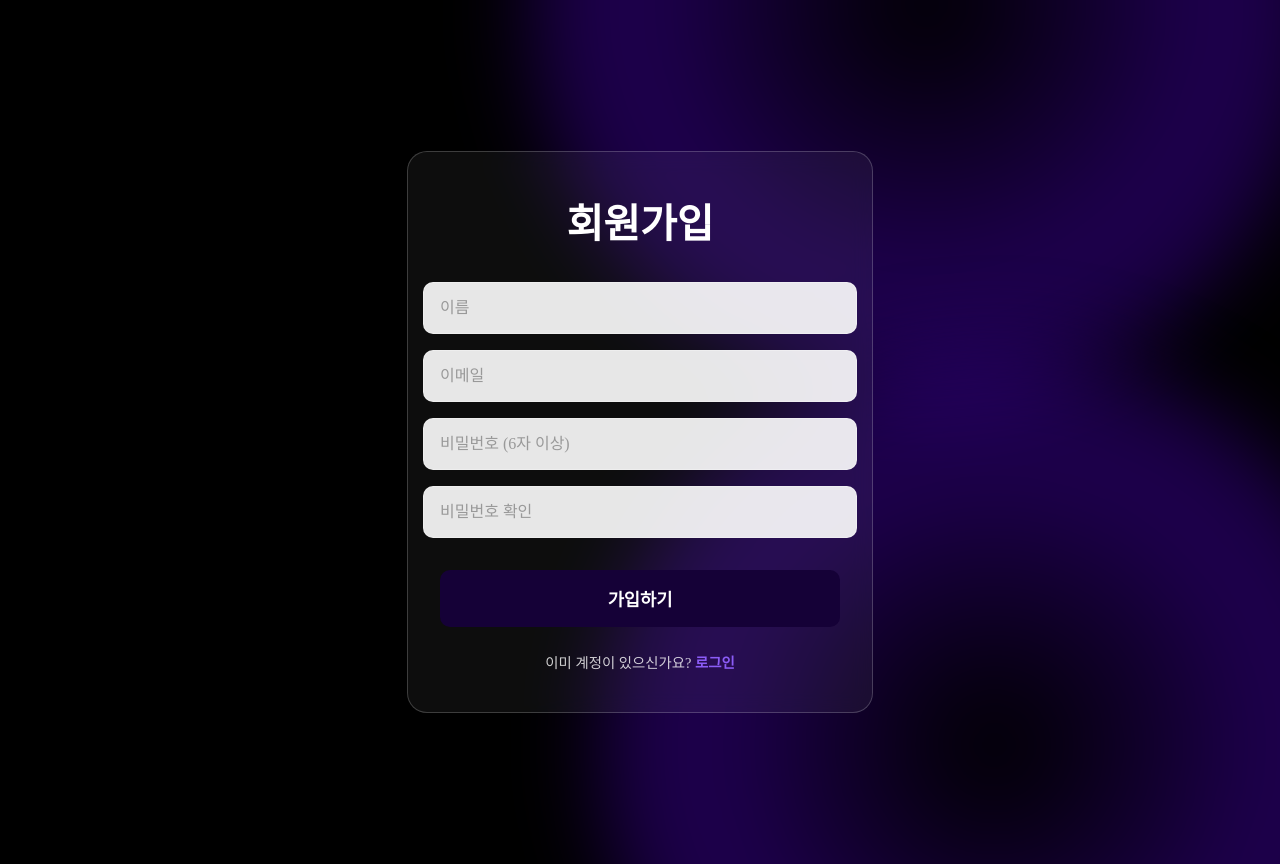
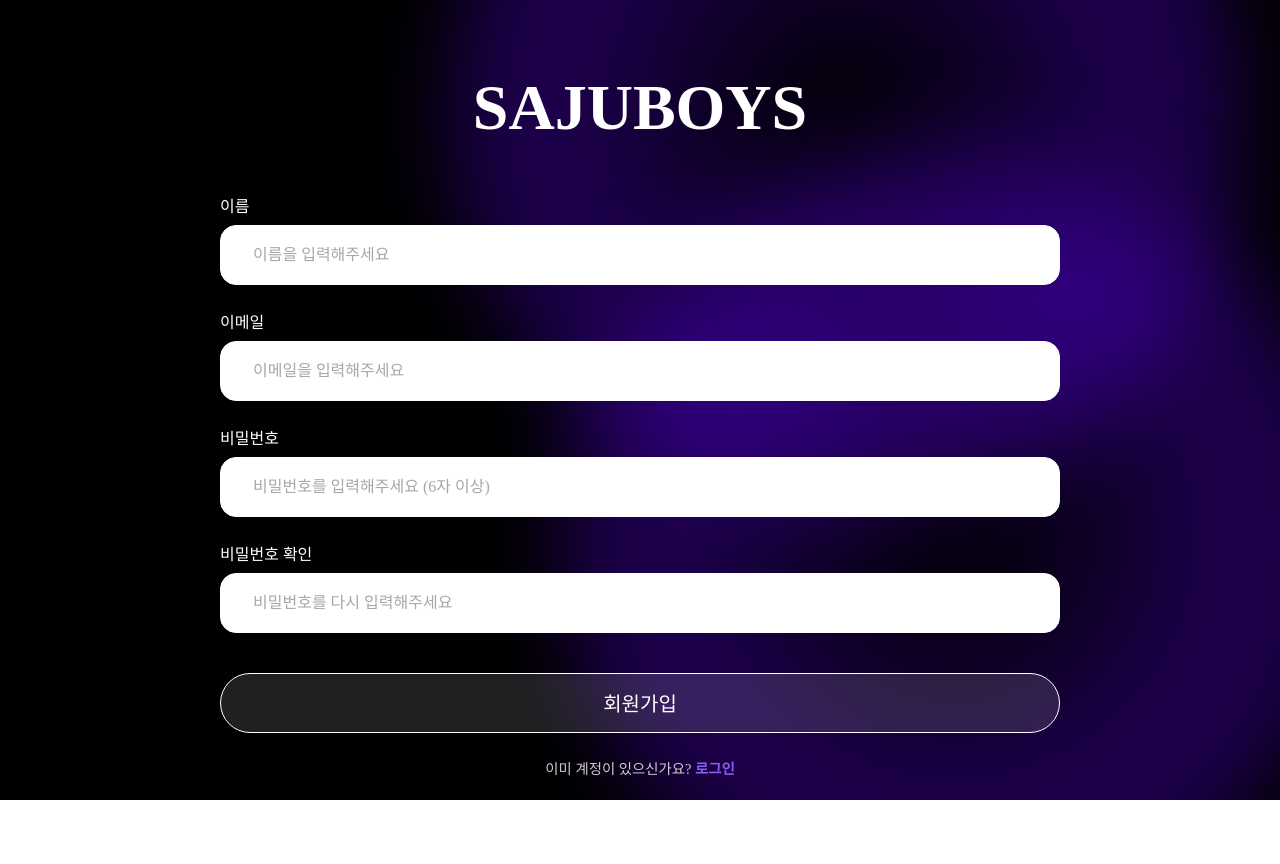
Before and after one commit to hjzhhhj/SAJUBOYS, a React (Vite) app in the folder frontend/: page /signup in a window 1280 px wide. After the commit the page ends 800 px from the top, so only its background shows below. Built offline with nearby package versions, Linux system fonts and the light colour scheme.

Commit message:
[Fix] :: 디자인 개선

```diff
--- a/frontend/src/pages/Login.jsx
+++ b/frontend/src/pages/Login.jsx
@@ -68,63 +68,84 @@ const GradientCircle2 = styled.div`
   filter: blur(40px);
 `
 
+const ContentWrapper = styled.div`
+  display: flex;
+  flex-direction: column;
+  align-items: center;
+  justify-content: center;
+  position: relative;
+  z-index: 1;
+  margin-top: 3rem;
+`
+
 const LoginForm = styled.form`
   display: flex;
   flex-direction: column;
   align-items: center;
-  background: rgba(255, 255, 255, 0.05);
-  backdrop-filter: blur(10px);
-  border: 1px solid rgba(255, 255, 255, 0.2);
-  border-radius: 20px;
-  padding: 3rem 2rem;
-  width: 400px;
-  z-index: 1;
+  width: 840px;
 `
 
 const Title = styled.h1`
   color: white;
-  font-size: 2.5rem;
-  font-weight: 700;
-  margin-bottom: 2rem;
+  font-size: 4rem;
+  font-weight: 900;
+  margin-bottom: 3rem;
+`
+
+const InputWrapper = styled.div`
+  display: flex;
+  flex-direction: column;
+  margin-bottom: 1.5rem;
+  width: 100%;
+`
+
+const Label = styled.label`
+  color: white;
+  font-size: 1rem;
+  margin-bottom: 0.5rem;
 `
 
 const Input = styled.input`
+  color: gray;
+  background-color: #ffffff;
+  border: 1px solid #ffffff;
+  border-radius: 16px;
+  font-size: 1rem;
+  cursor: pointer;
+  margin-bottom: 0;
   width: 100%;
-  padding: 1rem;
-  margin-bottom: 1rem;
-  background-color: rgba(255, 255, 255, 0.9);
-  border: 1px solid rgba(255, 255, 255, 0.3);
-  border-radius: 10px;
-  font-size: 1rem;
-  color: #333;
+  padding: 1.25rem 2rem;
+  box-sizing: border-box;
 
   &::placeholder {
-    color: #999;
+    color: #a7a7a7;
   }
 
   &:focus {
     outline: none;
-    border-color: #150137;
     background-color: white;
   }
 `
 
 const Button = styled.button`
+  background-color: #ffffff20;
+  color: white;
+  border: 1px solid #ffffff;
+  border-radius: 100px;
+  font-size: 1.25rem;
+  cursor: pointer;
+  margin-top: 1rem;
   width: 100%;
-  padding: 1rem;
-  margin-top: 1rem;
-  background-color: #150137;
-  color: white;
-  border: none;
-  border-radius: 10px;
-  font-size: 1.1rem;
-  font-weight: 600;
-  cursor: pointer;
+  height: 3.75rem;
   transition: all 0.3s ease;
 
   &:hover {
-    background-color: #1e0250;
-    transform: translateY(-2px);
+    background: #ffffff30;
+  }
+
+  &:disabled {
+    opacity: 0.6;
+    cursor: not-allowed;
   }
 `
 
@@ -188,30 +209,38 @@ function Login() {
     <Container>
       <GradientCircle1 />
       <GradientCircle2 />
+      <ContentWrapper>
+        <Title>SAJUBOYS</Title>
         <LoginForm onSubmit={handleSubmit}>
-        <Title>로그인</Title>
           {error && <ErrorMessage>{error}</ErrorMessage>}
+          <InputWrapper>
+            <Label>이메일</Label>
             <Input
               type="email"
               name="email"
-          placeholder="이메일"
+              placeholder="이메일을 입력해주세요"
               value={formData.email}
               onChange={handleChange}
             />
+          </InputWrapper>
+          <InputWrapper>
+            <Label>비밀번호</Label>
             <Input
               type="password"
               name="password"
-          placeholder="비밀번호"
+              placeholder="비밀번호를 입력해주세요"
               value={formData.password}
               onChange={handleChange}
             />
+          </InputWrapper>
           <Button type="submit" disabled={loading}>
             {loading ? '로그인 중...' : '로그인'}
           </Button>
           <LinkText>
-          계정이 없으신가요? <Link to="/signup">회원가입</Link>
+            계정이 없으신가요? <Link to="/signup">회원가입하기</Link>
           </LinkText>
         </LoginForm>
+      </ContentWrapper>
     </Container>
   )
 }
--- a/frontend/src/pages/SajuInput.jsx
+++ b/frontend/src/pages/SajuInput.jsx
@@ -1,6 +1,7 @@
 import { useState } from 'react'
 import { useNavigate } from 'react-router-dom'
 import { useSaju } from '../context/SajuContext'
+import { useAuth } from '../context/AuthContext'
 import styled, { keyframes } from 'styled-components'
 import DatePicker from 'react-datepicker'
 import 'react-datepicker/dist/react-datepicker.css'
@@ -89,6 +90,13 @@ const Title = styled.h1`
   margin-bottom: 2rem;
 `
 
+const InputWrapper = styled.div`
+  display: flex;
+  flex-direction: column;
+  margin-bottom: 1.5rem;
+  width: 840px;
+`
+
 const Input = styled.input`
   color: gray;
   background-color: #ffffff;
@@ -100,13 +108,6 @@ const Input = styled.input`
   width: 100%;
   padding: 1.25rem 2rem;
   box-sizing: border-box;
-`
-
-const InputWrapper = styled.div`
-  display: flex;
-  flex-direction: column;
-  margin-bottom: 1.5rem;
-  width: 840px;
 `
 
 const Label = styled.label`
@@ -287,7 +288,8 @@ const CityInput = styled.input`
 function SajuInput() {
   const navigate = useNavigate()
   const { calculateSaju, loading } = useSaju()
-  const [name, setName] = useState('')
+  const { user } = useAuth()
+  const [name, setName] = useState(user?.name || '')
   const [gender, setGender] = useState('male')
   const [calendarType, setCalendarType] = useState('solar')
   const [birthDate, setBirthDate] = useState(null)
--- a/frontend/src/pages/SajuResult.jsx
+++ b/frontend/src/pages/SajuResult.jsx
@@ -71,36 +71,35 @@ const ContentWrapper = styled.div`
   display: flex;
   flex-direction: column;
   align-items: center;
-  width: 100%;
-  max-width: 900px;
+  width: 840px;
   z-index: 1;
-  padding: 2rem;
+  margin-top: 3rem;
 `
 
 const Title = styled.h1`
   color: white;
-  font-size: 3rem;
+  font-size: 4rem;
   font-weight: 900;
   margin-bottom: 3rem;
   text-align: center;
 `
 
 const ResultCard = styled.div`
-  background: rgba(255, 255, 255, 0.05);
-  backdrop-filter: blur(10px);
-  border: 1px solid rgba(255, 255, 255, 0.2);
-  border-radius: 20px;
+  background-color: #ffffff;
+  border: 1px solid #ffffff;
+  border-radius: 16px;
   padding: 2rem;
   width: 100%;
-  margin-bottom: 2rem;
+  margin-bottom: 1.5rem;
 `
 
 const SectionTitle = styled.h2`
-  color: #8b5cf6;
+  color: #150137;
   font-size: 1.5rem;
+  font-weight: 700;
   margin-bottom: 1.5rem;
   padding-bottom: 0.5rem;
-  border-bottom: 1px solid rgba(139, 92, 246, 0.3);
+  border-bottom: 1px solid #e0e0e0;
 `
 
 const InfoGrid = styled.div`
@@ -111,11 +110,13 @@ const InfoGrid = styled.div`
 `
 
 const InfoItem = styled.div`
-  color: white;
+  color: #333;
+  font-size: 1rem;
 
   span {
-    color: rgba(255, 255, 255, 0.6);
+    color: #666;
     margin-right: 0.5rem;
+    font-weight: 600;
   }
 `
 
@@ -127,35 +128,37 @@ const PillarGrid = styled.div`
 `
 
 const Pillar = styled.div`
-  background: rgba(139, 92, 246, 0.1);
-  border: 1px solid rgba(139, 92, 246, 0.3);
-  border-radius: 15px;
+  background: #f8f8f8;
+  border: 1px solid #e0e0e0;
+  border-radius: 16px;
   padding: 1.5rem;
   text-align: center;
 `
 
 const PillarTitle = styled.h3`
-  color: #8b5cf6;
+  color: #150137;
   font-size: 1rem;
+  font-weight: 600;
   margin-bottom: 1rem;
 `
 
 const PillarContent = styled.div`
-  color: white;
+  color: #333;
   font-size: 1.8rem;
   font-weight: bold;
   margin-bottom: 0.5rem;
 `
 
 const PillarSub = styled.div`
-  color: rgba(255, 255, 255, 0.7);
+  color: #666;
   font-size: 0.9rem;
 `
 
 const Description = styled.p`
-  color: rgba(255, 255, 255, 0.8);
+  color: #333;
   line-height: 1.8;
   margin: 1rem 0;
+  font-size: 1rem;
 `
 
 const ButtonGroup = styled.div`
@@ -166,19 +169,19 @@ const ButtonGroup = styled.div`
 `
 
 const Button = styled.button`
-  background-color: ${props => props.primary ? '#150137' : 'transparent'};
+  background-color: ${props => props.primary ? '#ffffff20' : 'transparent'};
   color: white;
-  border: 1px solid ${props => props.primary ? '#150137' : '#ffffff'};
-  border-radius: 50px;
-  font-size: 1.1rem;
-  font-weight: 600;
-  padding: 1rem 2rem;
+  border: 1px solid #ffffff;
+  border-radius: 100px;
+  font-size: 1.25rem;
   cursor: pointer;
+  padding: 0 2rem;
+  height: 3.75rem;
+  min-width: 200px;
   transition: all 0.3s ease;
 
   &:hover {
-    background-color: ${props => props.primary ? '#1e0250' : 'rgba(255, 255, 255, 0.1)'};
-    transform: translateY(-2px);
+    background: #ffffff30;
   }
 `
 
--- a/frontend/src/pages/Signup.jsx
+++ b/frontend/src/pages/Signup.jsx
@@ -42,7 +42,6 @@ const Container = styled.div`
   min-height: 100vh;
   position: relative;
   overflow: hidden;
-  padding: 2rem 0;
 `
 
 const GradientCircle1 = styled.div`
@@ -69,63 +68,84 @@ const GradientCircle2 = styled.div`
   filter: blur(40px);
 `
 
+const ContentWrapper = styled.div`
+  display: flex;
+  flex-direction: column;
+  align-items: center;
+  justify-content: center;
+  position: relative;
+  z-index: 1;
+  margin-top: 3rem;
+`
+
 const SignupForm = styled.form`
   display: flex;
   flex-direction: column;
   align-items: center;
-  background: rgba(255, 255, 255, 0.05);
-  backdrop-filter: blur(10px);
-  border: 1px solid rgba(255, 255, 255, 0.2);
-  border-radius: 20px;
-  padding: 2.5rem 2rem;
-  width: 400px;
-  z-index: 1;
+  width: 840px;
 `
 
 const Title = styled.h1`
   color: white;
-  font-size: 2.5rem;
-  font-weight: 700;
-  margin-bottom: 2rem;
+  font-size: 4rem;
+  font-weight: 900;
+  margin-bottom: 3rem;
+`
+
+const InputWrapper = styled.div`
+  display: flex;
+  flex-direction: column;
+  margin-bottom: 1.5rem;
+  width: 100%;
+`
+
+const Label = styled.label`
+  color: white;
+  font-size: 1rem;
+  margin-bottom: 0.5rem;
 `
 
 const Input = styled.input`
+  color: gray;
+  background-color: #ffffff;
+  border: 1px solid #ffffff;
+  border-radius: 16px;
+  font-size: 1rem;
+  cursor: pointer;
+  margin-bottom: 0;
   width: 100%;
-  padding: 1rem;
-  margin-bottom: 1rem;
-  background-color: rgba(255, 255, 255, 0.9);
-  border: 1px solid rgba(255, 255, 255, 0.3);
-  border-radius: 10px;
-  font-size: 1rem;
-  color: #333;
+  padding: 1.25rem 2rem;
+  box-sizing: border-box;
 
   &::placeholder {
-    color: #999;
+    color: #a7a7a7;
   }
 
   &:focus {
     outline: none;
-    border-color: #150137;
     background-color: white;
   }
 `
 
 const Button = styled.button`
+  background-color: #ffffff20;
+  color: white;
+  border: 1px solid #ffffff;
+  border-radius: 100px;
+  font-size: 1.25rem;
+  cursor: pointer;
+  margin-top: 1rem;
   width: 100%;
-  padding: 1rem;
-  margin-top: 1rem;
-  background-color: #150137;
-  color: white;
-  border: none;
-  border-radius: 10px;
-  font-size: 1.1rem;
-  font-weight: 600;
-  cursor: pointer;
+  height: 3.75rem;
   transition: all 0.3s ease;
 
   &:hover {
-    background-color: #1e0250;
-    transform: translateY(-2px);
+    background: #ffffff30;
+  }
+
+  &:disabled {
+    opacity: 0.6;
+    cursor: not-allowed;
   }
 `
 
@@ -227,45 +247,59 @@ function Signup() {
     <Container>
       <GradientCircle1 />
       <GradientCircle2 />
+      <ContentWrapper>
+        <Title>SAJUBOYS</Title>
         <SignupForm onSubmit={handleSubmit}>
-        <Title>회원가입</Title>
           {error && <ErrorMessage>{error}</ErrorMessage>}
           {success && <SuccessMessage>{success}</SuccessMessage>}
+          <InputWrapper>
+            <Label>이름</Label>
             <Input
               type="text"
               name="name"
-          placeholder="이름"
+              placeholder="이름을 입력해주세요"
               value={formData.name}
               onChange={handleChange}
             />
+          </InputWrapper>
+          <InputWrapper>
+            <Label>이메일</Label>
             <Input
               type="email"
               name="email"
-          placeholder="이메일"
+              placeholder="이메일을 입력해주세요"
               value={formData.email}
               onChange={handleChange}
             />
+          </InputWrapper>
+          <InputWrapper>
+            <Label>비밀번호</Label>
             <Input
               type="password"
               name="password"
-          placeholder="비밀번호 (6자 이상)"
+              placeholder="비밀번호를 입력해주세요 (6자 이상)"
               value={formData.password}
               onChange={handleChange}
             />
+          </InputWrapper>
+          <InputWrapper>
+            <Label>비밀번호 확인</Label>
             <Input
               type="password"
               name="confirmPassword"
-          placeholder="비밀번호 확인"
+              placeholder="비밀번호를 다시 입력해주세요"
               value={formData.confirmPassword}
               onChange={handleChange}
             />
+          </InputWrapper>
           <Button type="submit" disabled={loading}>
-          {loading ? '가입 중...' : '가입하기'}
+            {loading ? '가입 중...' : '회원가입'}
           </Button>
           <LinkText>
             이미 계정이 있으신가요? <Link to="/login">로그인</Link>
           </LinkText>
         </SignupForm>
+      </ContentWrapper>
     </Container>
   )
 }
```
Lines whose indentation alone changed are shown as unchanged.
